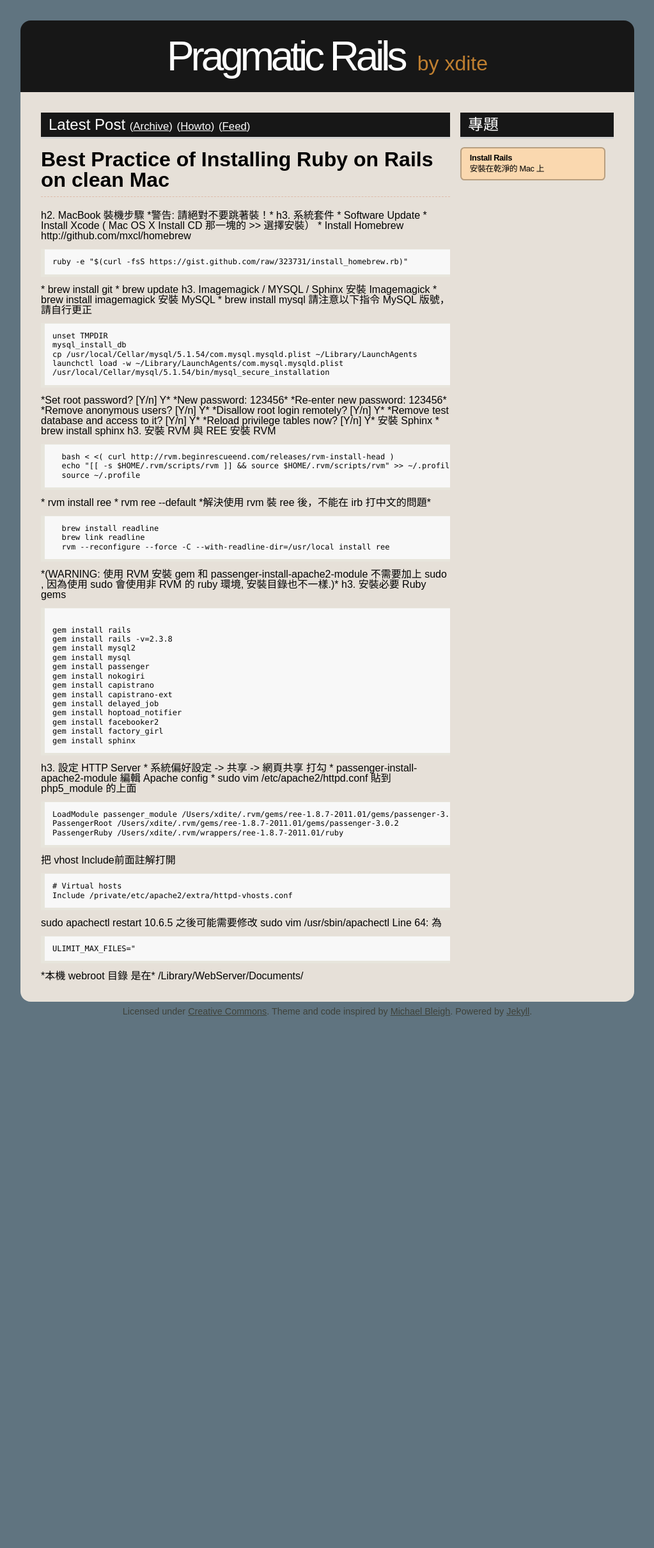
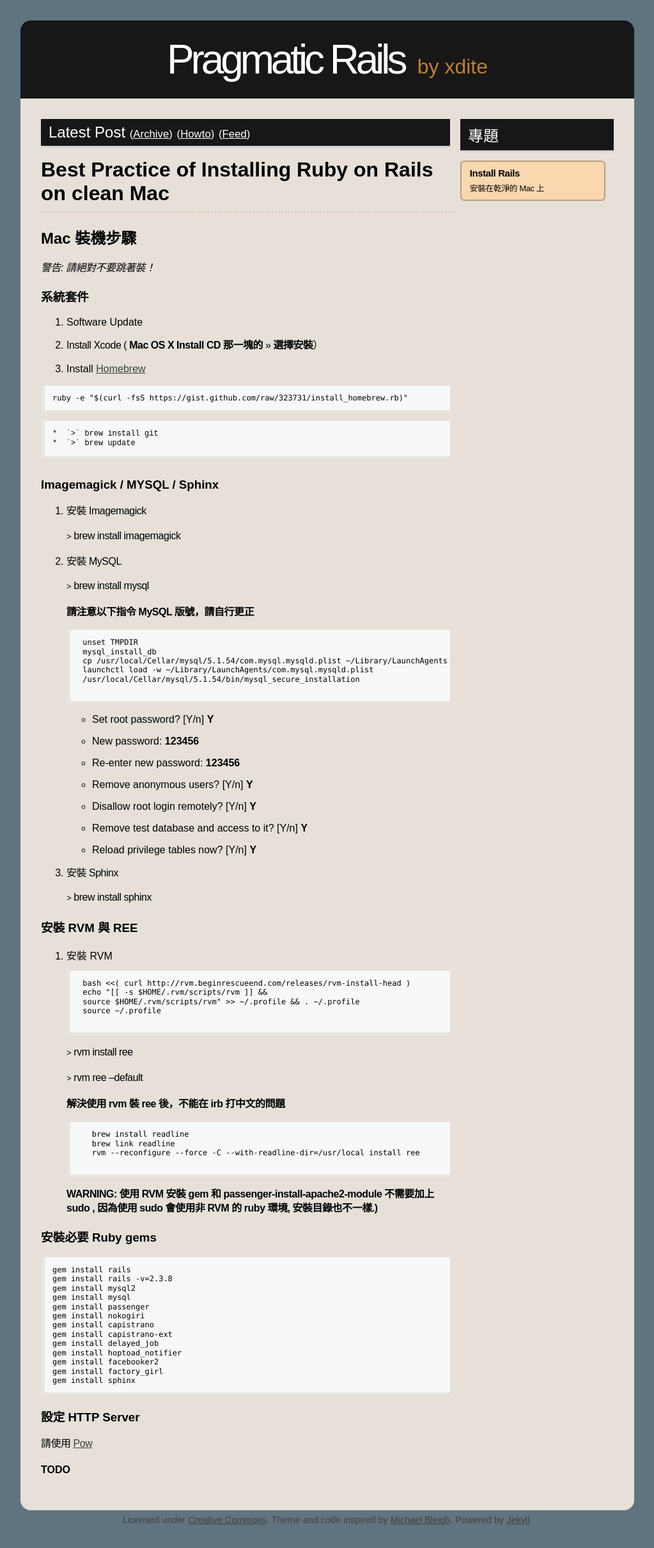
Before and after one commit to xdite/railsxd.github.com, a Jekyll site: the page built from index.html, in a window 1280 px wide. Shown: the whole page at 64% size, without its empty margins (128-1151 px from the left). Built offline with Jekyll 4.4.1, drawn with Linux system fonts in a browser that asks for light colours; before the commit the page ends 1624 px from its top, so only the background shows below that.

Commit message:
改成 markdown 並重新排版

```diff
--- a/_layouts/master.html
+++ b/_layouts/master.html
@@ -4,7 +4,7 @@
 <head>
     <meta http-equiv="Content-type" content="text/html; charset=utf-8">
     <title> Pragmatic Rails - {{ page.title }}</title>
-    <link rel="stylesheet" href="/stylesheets/reset.css" type="text/css" media="screen" charset="utf-8"/>
+
     <link rel="stylesheet" href="/stylesheets/master.css" type="text/css" media="screen" charset="utf-8"/>
     <link rel="alternate" type="application/atom+xml" href="/atom.xml" />
 </head>
--- a/_posts/2011-02-11-1.textile
+++ /dev/null
@@ -1,127 +0,0 @@
----
-title: Best Practice of Installing Ruby on Rails on clean Mac
-layout: post
----
-
-h2.  MacBook 裝機步驟
-
-*警告: 請絕對不要跳著裝！*
-
-h3. 系統套件
-
-* Software Update
-* Install Xcode ( Mac OS X Install CD 那一塊的 >> 選擇安裝）
-
-* Install Homebrew http://github.com/mxcl/homebrew
-<pre>ruby -e "$(curl -fsS https://gist.github.com/raw/323731/install_homebrew.rb)"</pre>
-
-
-* brew install git
-* brew update
-
-
-h3. Imagemagick / MYSQL / Sphinx
-
-安裝 Imagemagick
-* brew install imagemagick
-
-安裝 MySQL
-* brew install mysql
-
-請注意以下指令 MySQL 版號，請自行更正
-
-<pre>
-unset TMPDIR
-mysql_install_db
-cp /usr/local/Cellar/mysql/5.1.54/com.mysql.mysqld.plist ~/Library/LaunchAgents
-launchctl load -w ~/Library/LaunchAgents/com.mysql.mysqld.plist
-/usr/local/Cellar/mysql/5.1.54/bin/mysql_secure_installation
-</pre>
-
-*Set root password? [Y/n] Y*
-*New password: 123456*
-*Re-enter new password: 123456*
-*Remove anonymous users? [Y/n] Y*
-*Disallow root login remotely? [Y/n] Y*
-*Remove test database and access to it? [Y/n] Y*
-*Reload privilege tables now? [Y/n] Y*
-
-安裝 Sphinx
-* brew install sphinx
-
-h3. 安裝 RVM 與 REE
-
-安裝 RVM
-
-<pre>
-  bash < <( curl http://rvm.beginrescueend.com/releases/rvm-install-head )
-  echo "[[ -s $HOME/.rvm/scripts/rvm ]] && source $HOME/.rvm/scripts/rvm" >> ~/.profile && . ~/.profile
-  source ~/.profile
-</pre>
-
-* rvm install ree
-* rvm ree --default
-
-*解決使用 rvm 裝 ree 後，不能在 irb 打中文的問題*
-<pre>
-  brew install readline
-  brew link readline
-  rvm --reconfigure --force -C --with-readline-dir=/usr/local install ree
-</pre>
-*(WARNING: 使用 RVM 安裝 gem 和 passenger-install-apache2-module 不需要加上 sudo , 因為使用 sudo 會使用非 RVM 的 ruby 環境, 安裝目錄也不一樣.)*
-
-h3. 安裝必要 Ruby gems
-
-<pre>
-
-gem install rails
-gem install rails -v=2.3.8
-gem install mysql2
-gem install mysql
-gem install passenger
-gem install nokogiri
-gem install capistrano
-gem install capistrano-ext
-gem install delayed_job
-gem install hoptoad_notifier
-gem install facebooker2
-gem install factory_girl
-gem install sphinx
-</pre>
-
-
-h3. 設定 HTTP Server
-
-* 系統偏好設定 -> 共享 -> 網頁共享 打勾
-
-* passenger-install-apache2-module
-
-編輯 Apache config
-
-* sudo vim /etc/apache2/httpd.conf
-
-貼到 php5_module 的上面
-
-<pre>
-LoadModule passenger_module /Users/xdite/.rvm/gems/ree-1.8.7-2011.01/gems/passenger-3.0.2/ext/apache2/mod_passenger.so
-PassengerRoot /Users/xdite/.rvm/gems/ree-1.8.7-2011.01/gems/passenger-3.0.2
-PassengerRuby /Users/xdite/.rvm/wrappers/ree-1.8.7-2011.01/ruby
-</pre>
-
-把 vhost Include前面註解打開
-
-<pre>
-# Virtual hosts
-Include /private/etc/apache2/extra/httpd-vhosts.conf
-</pre>
-
-sudo apachectl restart
-
-10.6.5 之後可能需要修改 sudo vim /usr/sbin/apachectl Line 64: 為
-<pre>
-ULIMIT_MAX_FILES="
-</pre>
-
-*本機 webroot 目錄 是在*
-
-/Library/WebServer/Documents/
--- /dev/null
+++ b/_posts/2011-02-11-install-rails-on-mac.md
@@ -0,0 +1,95 @@
+---
+title: Best Practice of Installing Ruby on Rails on clean Mac
+layout: post
+---
+
+## Mac 裝機步驟 ##
+
+*警告: 請絕對不要跳著裝！*
+
+### 系統套件 ###
+
+1. Software Update
+2. Install Xcode ( **Mac OS X Install CD 那一塊的** >> **選擇安裝**）
+
+3. Install [Homebrew](http://github.com/mxcl/homebrew)
+<pre>ruby -e "$(curl -fsS https://gist.github.com/raw/323731/install_homebrew.rb)"</pre>
+    *  `>` brew install git
+    *  `>` brew update
+
+
+### Imagemagick / MYSQL / Sphinx ###
+
+1. 安裝 Imagemagick
+
+    `>` brew install imagemagick
+2. 安裝 MySQL
+
+    `>` brew install mysql
+
+    **請注意以下指令 MySQL 版號，請自行更正**
+    <pre>
+    unset TMPDIR
+    mysql_install_db
+    cp /usr/local/Cellar/mysql/5.1.54/com.mysql.mysqld.plist ~/Library/LaunchAgents
+    launchctl load -w ~/Library/LaunchAgents/com.mysql.mysqld.plist
+    /usr/local/Cellar/mysql/5.1.54/bin/mysql_secure_installation
+    </pre>
+
+    * Set root password? [Y/n] **Y**
+    * New password: **123456**
+    * Re-enter new password: **123456**
+    * Remove anonymous users? [Y/n] **Y**
+    * Disallow root login remotely? [Y/n] **Y**
+    * Remove test database and access to it? [Y/n] **Y**
+    * Reload privilege tables now? [Y/n] **Y**
+
+3. 安裝 Sphinx
+
+    `>` brew install sphinx
+
+### 安裝 RVM 與 REE ###
+
+1. 安裝 RVM
+    <pre>
+    bash &lt;&lt;( curl http://rvm.beginrescueend.com/releases/rvm-install-head )
+    echo &quot;[[ -s $HOME/.rvm/scripts/rvm ]] &amp;&amp;
+    source $HOME/.rvm/scripts/rvm&quot; &gt;&gt; ~/.profile &amp;&amp; . ~/.profile
+    source ~/.profile
+    </pre>
+
+    `>` rvm install ree
+
+    `>` rvm ree --default
+
+    **解決使用 rvm 裝 ree 後，不能在 irb 打中文的問題**
+    <pre>
+      brew install readline
+      brew link readline
+      rvm --reconfigure --force -C --with-readline-dir=/usr/local install ree
+    </pre>
+    **WARNING: 使用 RVM 安裝 gem 和 passenger-install-apache2-module 不需要加上 sudo , 因為使用 sudo 會使用非 RVM 的 ruby 環境, 安裝目錄也不一樣.)**
+
+### 安裝必要 Ruby gems ###
+
+<pre>
+gem install rails
+gem install rails -v=2.3.8
+gem install mysql2
+gem install mysql
+gem install passenger
+gem install nokogiri
+gem install capistrano
+gem install capistrano-ext
+gem install delayed_job
+gem install hoptoad_notifier
+gem install facebooker2
+gem install factory_girl
+gem install sphinx
+</pre>
+
+
+### 設定 HTTP Server ###
+
+請使用 [Pow](/todo.html)
+#### TODO ####
--- a/stylesheets/master.css
+++ b/stylesheets/master.css
@@ -25,11 +25,18 @@ a:visited {
 }
 
 /* line 15, ../src/master.scss */
+ol {
+  display: block;
+  list-style-type: decimal;
+  padding-left: 40px;
+}
+
+/* line 21, ../src/master.scss */
 .more {
   font-size: 0.7em;
 }
 
-/* line 18, ../src/master.scss */
+/* line 24, ../src/master.scss */
 #container {
   width: 60em;
   margin: 2em auto 0;
@@ -40,7 +47,7 @@ a:visited {
   border-radius: 1.5em;
 }
 
-/* line 28, ../src/master.scss */
+/* line 34, ../src/master.scss */
 #header {
   text-align: left;
   background: #171717;
@@ -53,7 +60,7 @@ a:visited {
   padding: 1.5em;
   text-align: center;
 }
-/* line 39, ../src/master.scss */
+/* line 45, ../src/master.scss */
 #header h1 {
   font-size: 4em;
   display: inline;
@@ -61,33 +68,33 @@ a:visited {
   color: #fff;
   font-weight: normal;
 }
-/* line 45, ../src/master.scss */
+/* line 51, ../src/master.scss */
 #header h1 a {
   color: inherit;
   text-decoration: none;
 }
-/* line 48, ../src/master.scss */
+/* line 54, ../src/master.scss */
 #header h1:hover {
   text-decoration: underline;
 }
-/* line 50, ../src/master.scss */
+/* line 56, ../src/master.scss */
 #header h2 {
   display: inline;
   margin-left: 0.5em;
   font-size: 2em;
   font-weight: normal;
 }
-/* line 51, ../src/master.scss */
+/* line 57, ../src/master.scss */
 #header h2 a {
   color: #BF7F30;
   text-decoration: none;
 }
-/* line 54, ../src/master.scss */
+/* line 60, ../src/master.scss */
 #header h2 a:hover {
   text-decoration: underline;
 }
 
-/* line 67, ../src/master.scss */
+/* line 73, ../src/master.scss */
 #content {
   padding: 2em;
   background: #E6E0D8;
@@ -99,13 +106,13 @@ a:visited {
   border-bottom-right-radius: 1em;
 }
 
-/* line 80, ../src/master.scss */
+/* line 86, ../src/master.scss */
 #main {
   float: left;
   width: 40em;
 }
 
-/* line 86, ../src/master.scss */
+/* line 92, ../src/master.scss */
 #sidebar {
   margin-left: 1em;
   background: #E6E0D8;
@@ -113,14 +120,14 @@ a:visited {
   width: 15em;
 }
 
-/* line 95, ../src/master.scss */
+/* line 101, ../src/master.scss */
 .post h1 {
   margin-top: 0.2em;
   margin-bottom: 0.67em;
   font-size: 2em;
   display: block;
 }
-/* line 100, ../src/master.scss */
+/* line 106, ../src/master.scss */
 .post h1 a {
   color: inherit;
   text-decoration: none;
@@ -132,35 +139,36 @@ a:visited {
   border-bottom: 1px dashed #dba;
   font-weight: bold;
 }
-/* line 112, ../src/master.scss */
+/* line 118, ../src/master.scss */
 .post h2 {
+  font-size: 1.5em;
   margin-top: 0.83em;
   margin-bottom: 0.83em;
 }
-/* line 118, ../src/master.scss */
+/* line 125, ../src/master.scss */
 .post h3 {
   font-size: 1.17em;
   margin-top: 1em;
   margin-bottom: 1em;
 }
-/* line 124, ../src/master.scss */
+/* line 131, ../src/master.scss */
 .post ul {
   margin-top: 1em;
   margin-bottom: 1em;
 }
-/* line 127, ../src/master.scss */
+/* line 134, ../src/master.scss */
 .post ul li {
   margin-top: 1em;
   margin-bottom: 1em;
 }
-/* line 133, ../src/master.scss */
+/* line 140, ../src/master.scss */
 .post p {
   margin-top: 1em;
   margin-bottom: 1em;
   line-height: 140%;
   letter-spacing: -0.03em;
 }
-/* line 139, ../src/master.scss */
+/* line 146, ../src/master.scss */
 .post .date {
   padding: 0.4em 0.6em 0.3em;
   font-weight: bold;
@@ -169,7 +177,7 @@ a:visited {
   color: #000;
 }
 
-/* line 148, ../src/master.scss */
+/* line 155, ../src/master.scss */
 .title {
   background: #171717;
   padding: 0.3em 0.5em;
@@ -178,12 +186,12 @@ a:visited {
   color: white;
   font-size: 1.5em;
 }
-/* line 154, ../src/master.scss */
+/* line 161, ../src/master.scss */
 .title a {
   color: inherit;
 }
 
-/* line 158, ../src/master.scss */
+/* line 165, ../src/master.scss */
 pre {
   background: #f8f8f8;
   border: 1px solid #E7E5DC;
@@ -198,7 +206,7 @@ pre {
   margin: 1em 0px;
 }
 
-/* line 172, ../src/master.scss */
+/* line 179, ../src/master.scss */
 .topic {
   background: #FAD8AF;
   border: 2px solid #B89F80;
@@ -210,11 +218,11 @@ pre {
   -webkit-border-radius: 0.5em;
   border-radius: 0.5em;
 }
-/* line 182, ../src/master.scss */
+/* line 189, ../src/master.scss */
 .topic h3 {
   margin: 0 0 0.3em 0;
 }
-/* line 184, ../src/master.scss */
+/* line 191, ../src/master.scss */
 .topic h3 a {
   font-weight: bold;
   color: black;
@@ -222,7 +230,7 @@ pre {
   font-size: 1.1em;
 }
 
-/* line 193, ../src/master.scss */
+/* line 200, ../src/master.scss */
 #footer {
   margin: 0 auto 2em;
   color: #3E423A;
@@ -231,7 +239,7 @@ pre {
   text-align: center;
   width: 56em;
 }
-/* line 200, ../src/master.scss */
+/* line 207, ../src/master.scss */
 #footer a {
   color: #3E423A;
   font-weight: normal;
```
Also changed, not shown: src/master.scss (+7 -0 lines), 1 other file.
